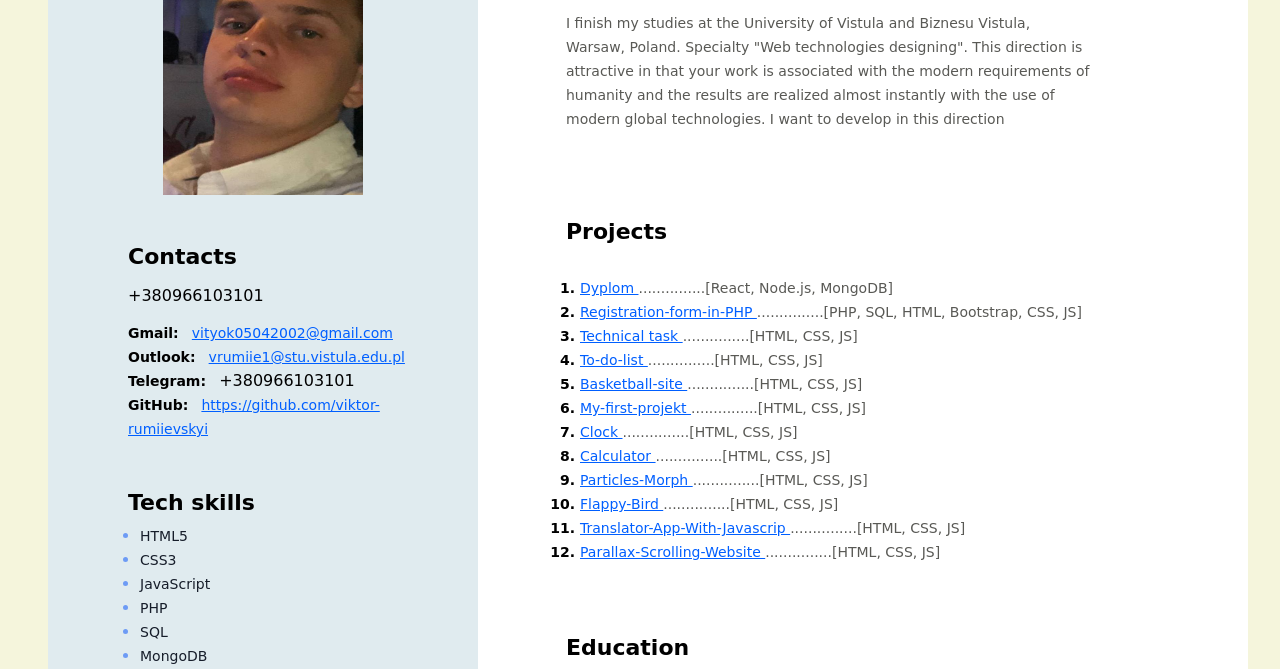
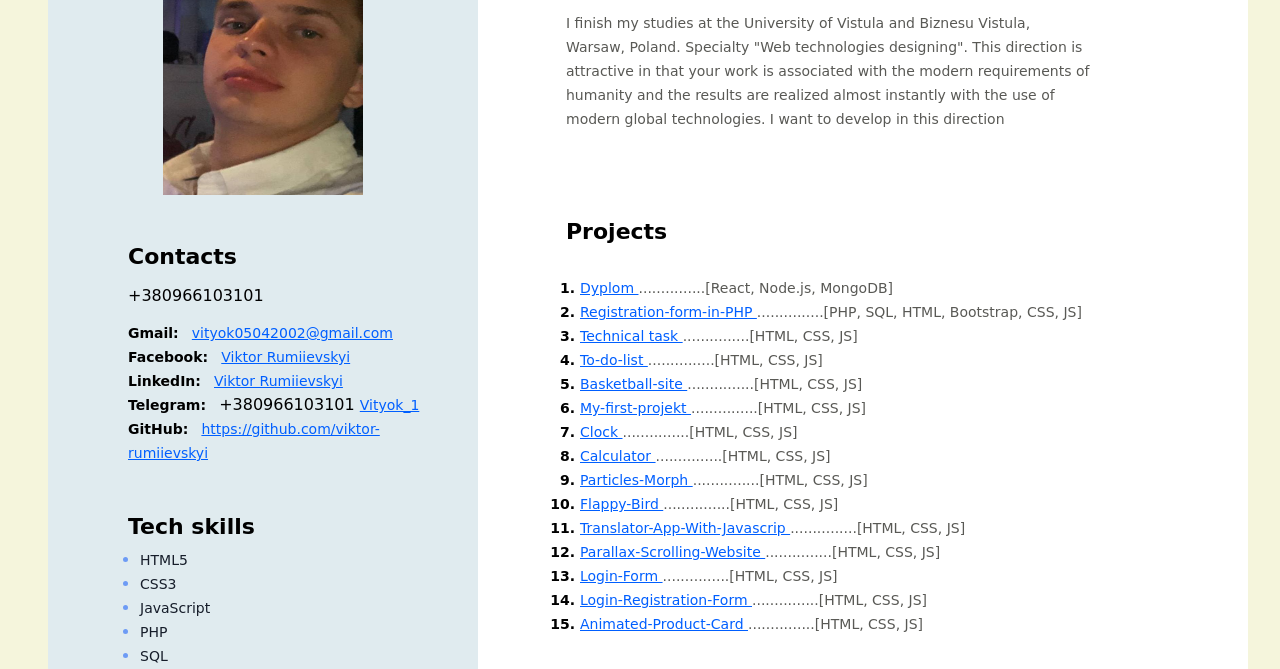
Before and after one commit to viktor-rumiievskyi/Portfolio-English, a plain HTML site: page index.html in a window 1280 px wide. Shown: the part 243-912 px from the top of the page. Drawn offline with Linux system fonts and the light colour scheme; a web font is replaced by a local one.

Commit message:
Added new projects

```diff
--- a/index.html
+++ b/index.html
@@ -35,11 +35,15 @@
 						<a href="vityok05042002@gmail.com" class="contacts-email">vityok05042002@gmail.com</a>
 					</p>
 					<p class="contacts-item">
-						<span class="contacts-type">Outlook:</span>
-						<a href="vrumiie1@stu.vistula.edu.pl" class="contacts-email">vrumiie1@stu.vistula.edu.pl</a>
+						<span class="contacts-type">Facebook:</span>
+						<a href="https://www.linkedin.com/in/viktor-rumiievskyi-011a12206/" class="contacts-email">Viktor Rumiievskyi</a>
 					</p>
 					<p class="contacts-item">
-						<span class="contacts-type">Telegram:</span> +380966103101
+						<span class="contacts-type">LinkedIn:</span>
+						<a href="https://www.facebook.com/profile.php?id=100088222324191" class="contacts-email">Viktor Rumiievskyi</a>
+					</p>
+					<p class="contacts-item">
+						<span class="contacts-type">Telegram:</span> +380966103101 <a href="https://t.me/Vityok_1" class="contacts-email">Vityok_1</a>
 					</p>
 					<p class="contacts-item">
 						<span class="contacts-type">GitHub:</span>
@@ -86,8 +90,8 @@
 							<span class="skills-list-text">ReactJS</span>
 						</li>
 						<li class="skills-list-item">
-							<span class="skills-list-text">NodeJS/span>
-								S</li>
+							<span class="skills-list-text">NodeJS</span>
+								</li>
 						<li class="skills-list-item">
 							<span class="skills-list-text">ExpressJS</span>
 						</li>
@@ -226,6 +230,30 @@ I finish my studies at the University of Vistula and Biznesu Vistula, Warsaw, Po
               ...............[HTML, CSS, JS]
 						</span>
             </li>
+						<li class="project-item">
+              <a href="https://viktor-rumiievskyi.github.io/Login-Form/" class="project-item-link">
+								Login-Form
+              </a>
+							<span class="project-item-descr">
+              ...............[HTML, CSS, JS]
+						</span>
+            </li>
+						<li class="project-item">
+              <a href="https://viktor-rumiievskyi.github.io/Login-Registration-Form/" class="project-item-link">
+								Login-Registration-Form
+              </a>
+							<span class="project-item-descr">
+              ...............[HTML, CSS, JS]
+						</span>
+            </li>
+						<li class="project-item">
+              <a href="https://viktor-rumiievskyi.github.io/Animated-Product-Card/" class="project-item-link">
+								Animated-Product-Card
+              </a>
+							<span class="project-item-descr">
+              ...............[HTML, CSS, JS]
+						</span>
+            </li>
           </ol>
         </div>
         <!-- Projects -->
```
